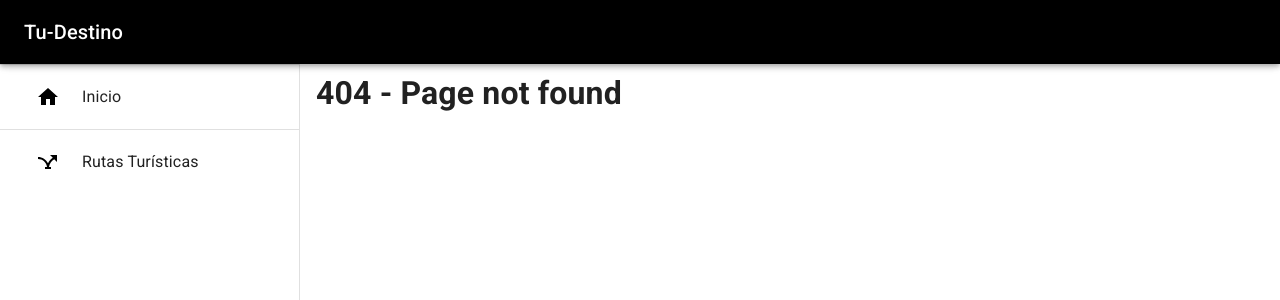
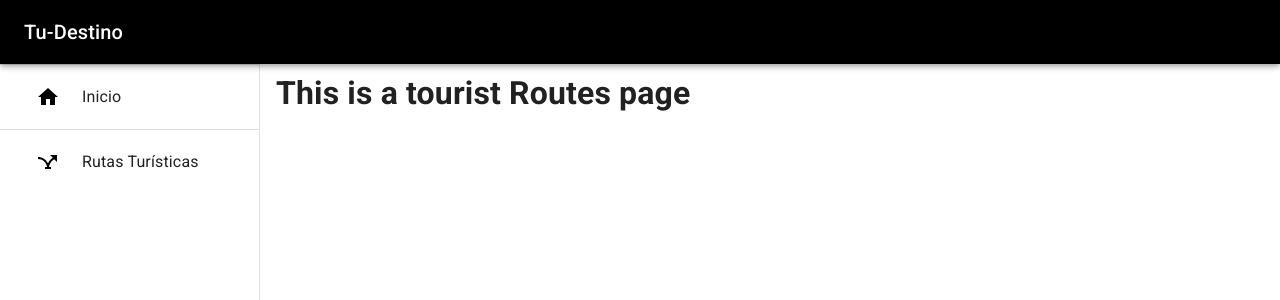
Before and after one commit to spiedra/spiedra-tourist-routes-website, a React (Create React App) app: page /tourist-routes in a window 1280 px wide. Before the commit this address had no page. Shown: the top 300 px of the page. Built offline with nearby package versions, Linux system fonts and the light colour scheme.

Commit message:
style: update navbar styles references

```diff
--- a/src/App.js
+++ b/src/App.js
@@ -4,7 +4,7 @@ import { Outlet } from 'react-router-dom'
 import Box from '@mui/material/Box'
 import Navbar from './components/Navbar'
 
-const drawerWidth = 240
+const drawerWidth = 260
 
 function App () {
   return (
--- a/src/components/Navbar/consts/index.js
+++ b/src/components/Navbar/consts/index.js
@@ -7,6 +7,6 @@ export const navbarItems = [
     id: 0,
     icon: <AirlineStopsIcon />,
     label: 'Rutas Turísticas',
-    route: 'learning-style'
+    route: 'tourist-routes'
   }
 ]
--- a/src/components/Navbar/index.js
+++ b/src/components/Navbar/index.js
@@ -18,9 +18,9 @@ import CloseIcon from "@mui/icons-material/Close";
 import HomeIcon from "@mui/icons-material/Home";
 
 import { navbarItems } from "./consts/index";
-import { navbarStyles } from "./styles";
+import { theme } from "../../styles/theme";
 
-const drawerWidth = 300;
+const drawerWidth = 260;
 
 const Navbar = () => {
   const [isOpen, setIsOpen] = useState(false);
@@ -32,7 +32,7 @@ const Navbar = () => {
 
   const drawer = (
     <div>
-      <Toolbar sx={navbarStyles.toolbarClose}>
+      <Toolbar sx={{ justifyContent: "flex-end" }}>
         <IconButton
           color="inherit"
           aria-label="open drawer"
@@ -50,8 +50,20 @@ const Navbar = () => {
             navigate("/");
           }}
         >
-          <ListItemIcon sx={navbarStyles.icons}>{<HomeIcon />}</ListItemIcon>
-          <ListItemText sx={navbarStyles.text} primary="Inicio" />
+          <ListItemIcon
+            sx={{ color: theme.palette.primary.main, marginLeft: "20px" }}
+          >
+            {<HomeIcon />}
+          </ListItemIcon>
+          <ListItemText
+            sx={{
+              "& span": {
+                marginLeft: "-10px",
+                fontSize: "16px",
+              },
+            }}
+            primary="Inicio"
+          />
         </ListItem>
       </List>
       <Divider />
@@ -64,8 +76,20 @@ const Navbar = () => {
               navigate(item.route);
             }}
           >
-            <ListItemIcon sx={navbarStyles.icons}>{item.icon}</ListItemIcon>
-            <ListItemText sx={navbarStyles.text} primary={item.label} />
+            <ListItemIcon
+              sx={{ color: theme.palette.primary.main, marginLeft: "20px" }}
+            >
+              {item.icon}
+            </ListItemIcon>
+            <ListItemText
+              sx={{
+                "& span": {
+                  marginLeft: "-10px",
+                  fontSize: "16px",
+                },
+              }}
+              primary={item.label}
+            />
           </ListItem>
         ))}
       </List>
@@ -74,7 +98,7 @@ const Navbar = () => {
 
   return (
     <>
-      <AppBar position="fixed" sx={navbarStyles.appBar}>
+      <AppBar position="fixed" sx={{ width: "100%" }}>
         <Toolbar>
           <IconButton
             color="inherit"
@@ -90,7 +114,10 @@ const Navbar = () => {
           </Typography>
         </Toolbar>
       </AppBar>
-      <Box component="nav" sx={navbarStyles.nav}>
+      <Box
+        component="nav"
+        sx={{ width: { md: drawerWidth }, flexShrink: { sm: 0 } }}
+      >
         <Drawer
           variant="temporary"
           open={isOpen}
--- a/src/components/Navbar/styles.js
+++ /dev/null
@@ -1,26 +0,0 @@
-import { theme } from '../../styles/theme'
-
-const drawerWidth = 300
-
-export const navbarStyles = {
-  icons: {
-    color: theme.palette.primary.main,
-    marginLeft: '20px'
-  },
-  text: {
-    '& span': {
-      marginLeft: '-10px',
-      fontSize: '16px'
-    }
-  },
-  appBar: {
-    width: '100%'
-  },
-  toolbarClose: {
-    justifyContent: 'flex-end'
-  },
-  nav: {
-    width: { md: drawerWidth },
-    flexShrink: { sm: 0 }
-  }
-}
--- a/src/index.js
+++ b/src/index.js
@@ -9,6 +9,7 @@ import { theme } from '../src/styles/theme'
 import App from './App'
 import Home from './pages/Home'
 import NotFound from './pages/NotFound'
+import TouristRoutes from './pages/TouristRoutes';
 
 const container = document.getElementById('root')
 const root = ReactDOM.createRoot(container)
@@ -20,6 +21,7 @@ root.render(
         <Routes>
           <Route path="/" element={<App />}>
             <Route index element={<Home />} />
+            <Route path='tourist-routes' element={<TouristRoutes />} />
             <Route path="*" element={<NotFound />} />
           </Route>
         </Routes>
--- a/src/pages/TouristRoutes/index.js
+++ b/src/pages/TouristRoutes/index.js
@@ -0,0 +1,7 @@
+import React from "react";
+
+const TouristRoutes = () => {
+  return <h1>This is a tourist Routes page</h1>;
+};
+
+export default TouristRoutes;
```
